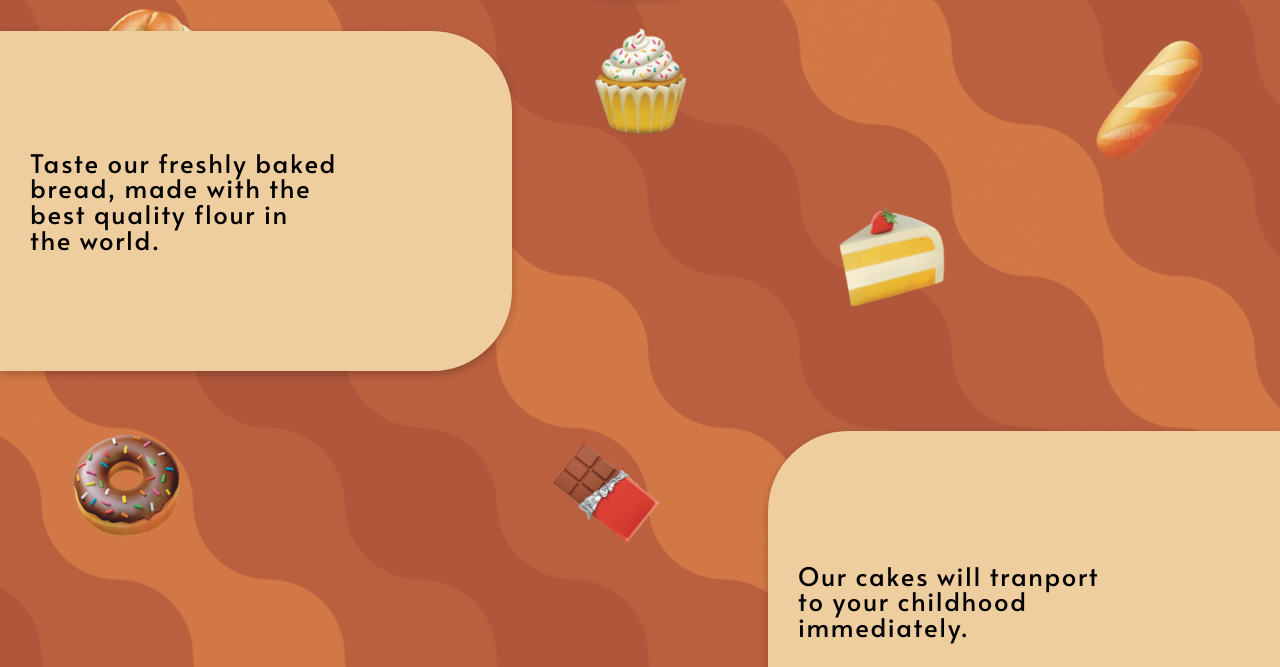
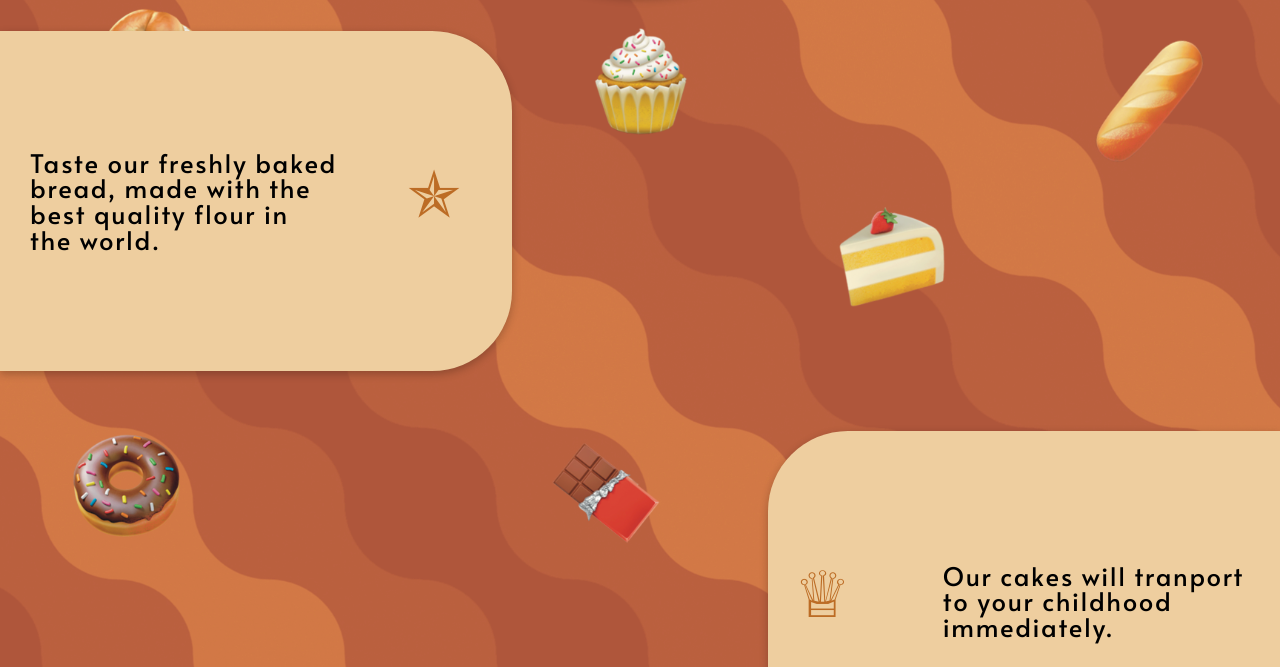
Before and after one commit to Javier-rn/restaurant-page, a website built with webpack: page dist/index.html in a window 1280 px wide. Shown: the part 124-791 px from the top of the page. Built offline with nearby package versions, Linux system fonts and the light colour scheme.

Commit message:
Add icons to home page

```diff
--- a/src/home.js
+++ b/src/home.js
@@ -17,16 +17,25 @@ function createHomePage() {
   const p1 = document.createElement('p');
   p1.innerText =
     'Taste our freshly baked bread, made with the best quality flour in the world.';
+  const span1 = document.createElement('span');
+  span1.id = 'span-p-1';
 
   const p2 = document.createElement('p');
   p2.innerText = 'Our cakes will tranport to your childhood immediately.';
+  const span2 = document.createElement('span');
+  span2.id = 'span-p-2';
 
   const p3 = document.createElement('p');
   p3.innerText = 'We even make pizzas! Not italian, but close!';
+  const span3 = document.createElement('span');
+  span3.id = 'span-p-3';
 
   leftBox1.append(p1);
+  leftBox1.append(span1);
+  leftBox2.append(span2);
   leftBox2.append(p2);
   leftBox3.append(p3);
+  leftBox3.append(span3);
 
   mainContentDiv.append(leftBox1);
   mainContentDiv.append(leftBox2);
--- a/src/style.css
+++ b/src/style.css
@@ -68,6 +68,24 @@ nav button {
   position: inline-flex;
 }
 
+.main-content span {
+  font-size: 4em;
+  position: relative;
+  bottom: 10px;
+  color: #bc6c25;
+}
+
+#span-p-1::after {
+  content: '\272F';
+}
+
+#span-p-2::after {
+  content: '\2655';
+}
+#span-p-3::after {
+  content: '\2663';
+}
+
 .box {
   display: flex;
   align-items: center;
@@ -85,11 +103,16 @@ nav button {
 }
 
 .left {
+  display: flex;
+  gap: 40px;
   border-top-right-radius: 80px;
   border-bottom-right-radius: 80px;
 }
 
 .right {
+  display: flex;
+  justify-content: right;
+  gap: 60px;
   border-top-left-radius: 80px;
   border-bottom-left-radius: 80px;
   position: relative;
@@ -186,7 +209,7 @@ nav button {
 }
 
 .right-side-about {
-  border: 1px solid #dda25e9a;
+  border-left: 1px solid #dda25e9a;
   flex: 1;
 }
 
```
Also changed, not shown: dist/main.js.
